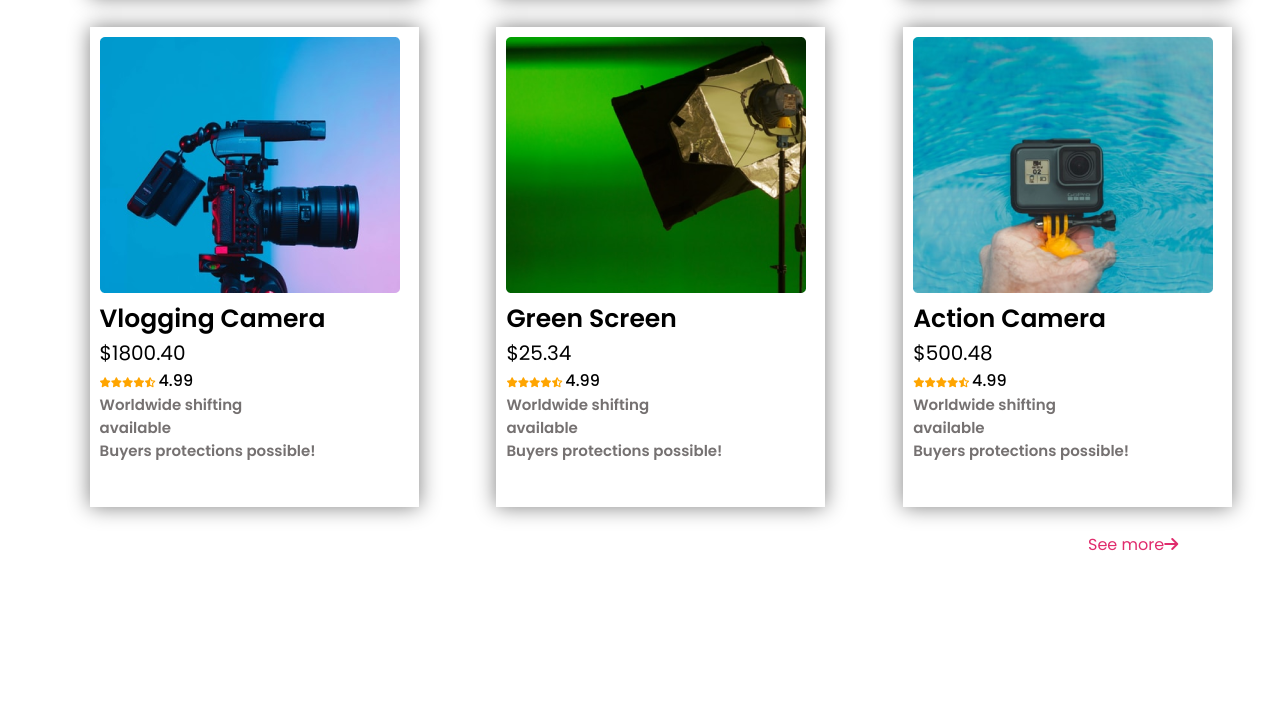
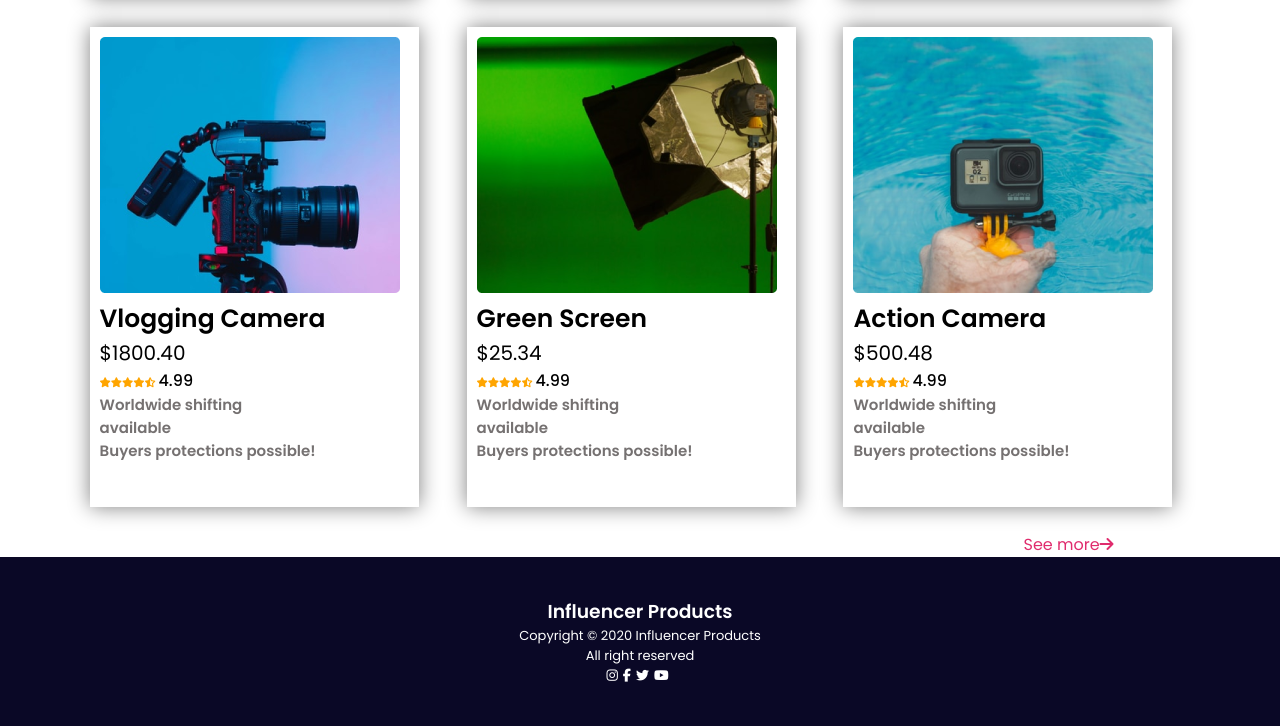
Before and after one commit to limaakter1/influencer-gears, a plain HTML site: page index.html in a window 1280 px wide. Shown: the part 1575-2301 px from the top of the page. Before the commit the page ends 2132 px from the top, so only its background shows below. Drawn offline with Linux system fonts and the light colour scheme; a web font is replaced by a local one.

Commit message:
footer added

```diff
--- a/index.html
+++ b/index.html
@@ -183,9 +183,15 @@
                     </div>
                 </div>
             </div>
-            <a class="more-link" href="">See more<i class="fas fa-arrow-right"></i></a>
+           <p class="link"> <a class="more-link" href="">See more<i class="fas fa-arrow-right"></i></a></p>
         </section>
     </main>
+    <footer>
+        <h3>Influencer Products</h3>
+        <p>Copyright &copy; 2020 Influencer Products</p>
+        <p>All right reserved</p>
+        <p><i class="fab fa-instagram"></i><i class="fab fa-facebook-f"></i><i class="fab fa-twitter"></i><i class="fab fa-youtube"></i></p>
+    </footer>
 
 </body>
 </html>
--- a/style.css
+++ b/style.css
@@ -62,6 +62,7 @@ body {
   display: grid;
   grid-template-columns: repeat(3, 1fr);
   margin-left: 7%;
+  margin-right: 7%;
   grid-row-gap: 30px;
   grid-column-gap: 30px;
   margin-bottom: 25px;
@@ -93,8 +94,25 @@ body {
   font-size: 15px;
   font-weight: 550;
 }
+.link {
+  text-align: end;
+  margin-right: 13%;
+}
 .more-link {
   text-decoration: none;
   color: #e02c6d;
-  margin-left: 85%;
 }
+footer {
+  background-color: #0a0826;
+  color: white;
+  text-align: center;
+  padding-top: 40px;
+  padding-bottom: 40px;
+}
+footer p {
+  font-size: 13px;
+  font-weight: 400;
+}
+footer .fab {
+  margin-right: 5px;
+}
```
